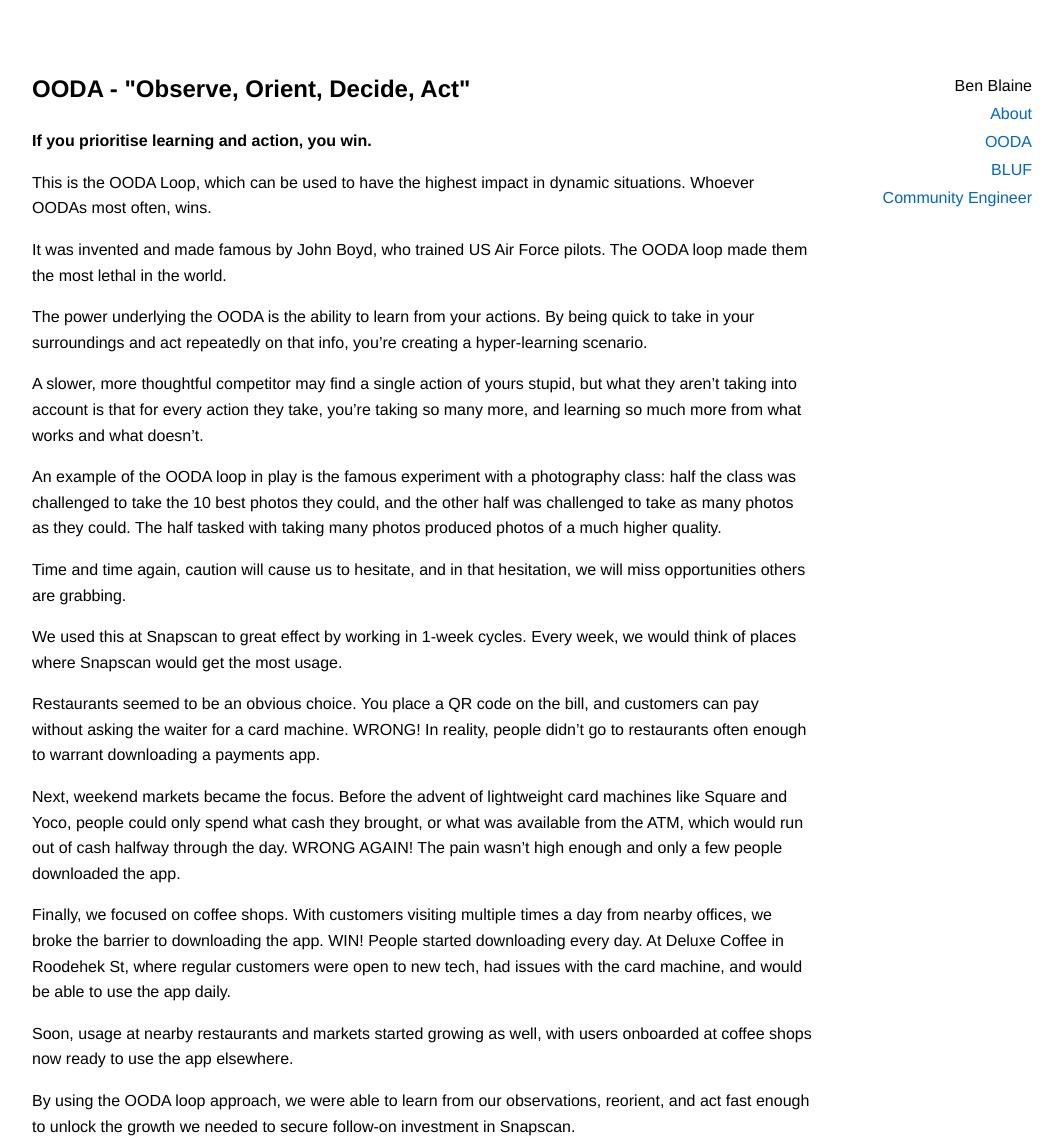
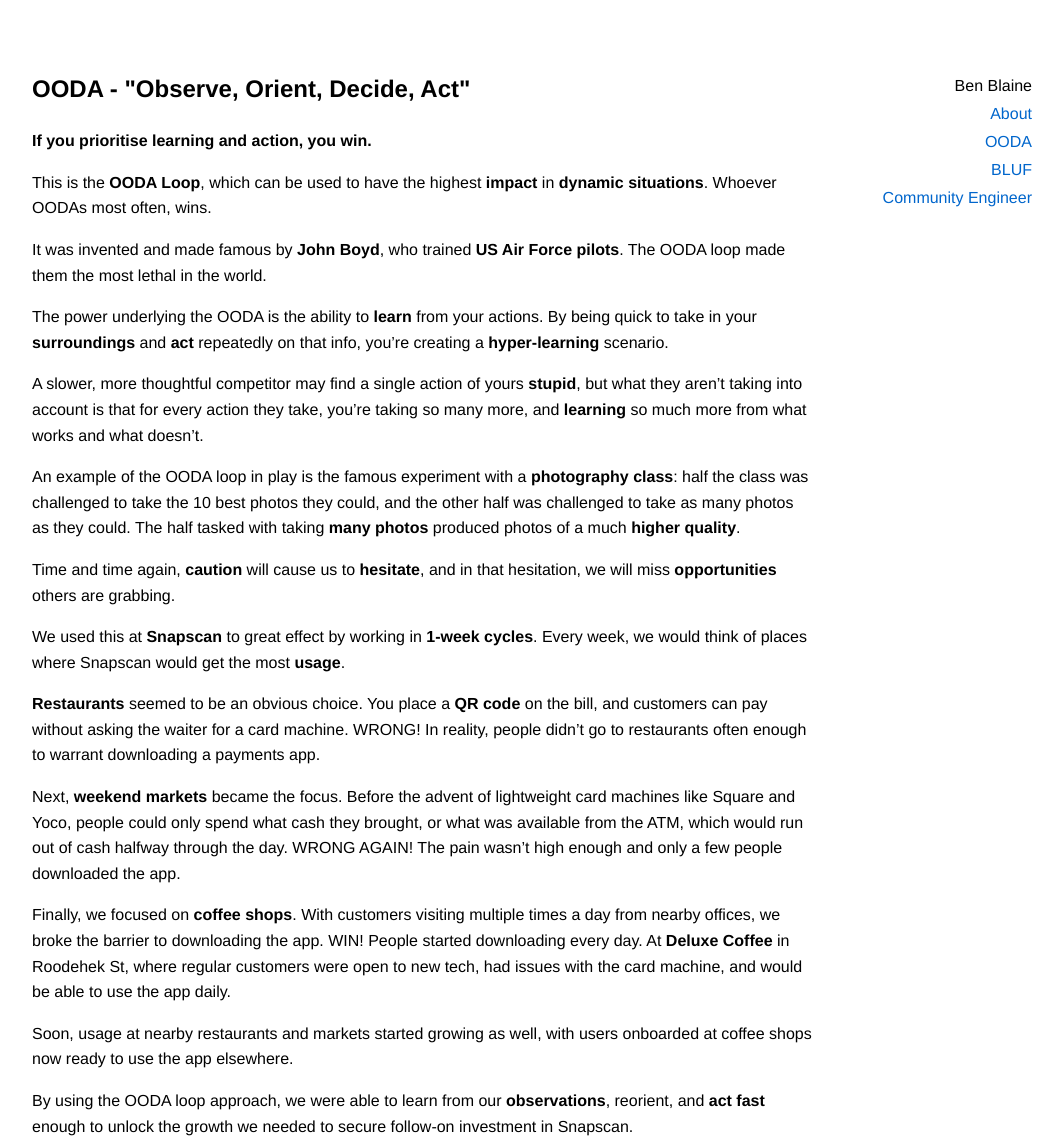
Before and after one commit to benblaine/benblaine.org, a plain HTML site: page ooda.html in a window 1280 px wide. Shown: the whole page, without its empty margins (108-1171 px from the left). Drawn offline with Linux system fonts and the light colour scheme.

Commit message:
Update ooda.html

```diff
--- a/ooda.html
+++ b/ooda.html
@@ -10,19 +10,19 @@
     <div id="container">
         <div id="content">
             <h2>OODA - "Observe, Orient, Decide, Act"</h2>
-            <p><strong>If you prioritise learning and action, you win.</strong></p>
-            <p>This is the OODA Loop, which can be used to have the highest impact in dynamic situations. Whoever OODAs most often, wins.</p>
-            <p>It was invented and made famous by John Boyd, who trained US Air Force pilots. The OODA loop made them the most lethal in the world.</p>
-            <p>The power underlying the OODA is the ability to learn from your actions. By being quick to take in your surroundings and act repeatedly on that info, you’re creating a hyper-learning scenario.</p>
-            <p>A slower, more thoughtful competitor may find a single action of yours stupid, but what they aren’t taking into account is that for every action they take, you’re taking so many more, and learning so much more from what works and what doesn’t.</p>
-            <p>An example of the OODA loop in play is the famous experiment with a photography class: half the class was challenged to take the 10 best photos they could, and the other half was challenged to take as many photos as they could. The half tasked with taking many photos produced photos of a much higher quality.</p>
-            <p>Time and time again, caution will cause us to hesitate, and in that hesitation, we will miss opportunities others are grabbing.</p>
-            <p>We used this at Snapscan to great effect by working in 1-week cycles. Every week, we would think of places where Snapscan would get the most usage.</p>
-            <p>Restaurants seemed to be an obvious choice. You place a QR code on the bill, and customers can pay without asking the waiter for a card machine. WRONG! In reality, people didn’t go to restaurants often enough to warrant downloading a payments app.</p>
-            <p>Next, weekend markets became the focus. Before the advent of lightweight card machines like Square and Yoco, people could only spend what cash they brought, or what was available from the ATM, which would run out of cash halfway through the day. WRONG AGAIN! The pain wasn’t high enough and only a few people downloaded the app.</p>
-            <p>Finally, we focused on coffee shops. With customers visiting multiple times a day from nearby offices, we broke the barrier to downloading the app. WIN! People started downloading every day. At Deluxe Coffee in Roodehek St, where regular customers were open to new tech, had issues with the card machine, and would be able to use the app daily.</p>
+            <p><strong>If you <strong>prioritise learning</strong> and <strong>action</strong>, you win.</strong></p>
+            <p>This is the <strong>OODA Loop</strong>, which can be used to have the highest <strong>impact</strong> in <strong>dynamic situations</strong>. Whoever OODAs most often, wins.</p>
+            <p>It was invented and made famous by <strong>John Boyd</strong>, who trained <strong>US Air Force pilots</strong>. The OODA loop made them the most lethal in the world.</p>
+            <p>The power underlying the OODA is the ability to <strong>learn</strong> from your actions. By being quick to take in your <strong>surroundings</strong> and <strong>act</strong> repeatedly on that info, you’re creating a <strong>hyper-learning</strong> scenario.</p>
+            <p>A slower, more thoughtful competitor may find a single action of yours <strong>stupid</strong>, but what they aren’t taking into account is that for every action they take, you’re taking so many more, and <strong>learning</strong> so much more from what works and what doesn’t.</p>
+            <p>An example of the OODA loop in play is the famous experiment with a <strong>photography class</strong>: half the class was challenged to take the 10 best photos they could, and the other half was challenged to take as many photos as they could. The half tasked with taking <strong>many photos</strong> produced photos of a much <strong>higher quality</strong>.</p>
+            <p>Time and time again, <strong>caution</strong> will cause us to <strong>hesitate</strong>, and in that hesitation, we will miss <strong>opportunities</strong> others are grabbing.</p>
+            <p>We used this at <strong>Snapscan</strong> to great effect by working in <strong>1-week cycles</strong>. Every week, we would think of places where Snapscan would get the most <strong>usage</strong>.</p>
+            <p><strong>Restaurants</strong> seemed to be an obvious choice. You place a <strong>QR code</strong> on the bill, and customers can pay without asking the waiter for a card machine. WRONG! In reality, people didn’t go to restaurants often enough to warrant downloading a payments app.</p>
+            <p>Next, <strong>weekend markets</strong> became the focus. Before the advent of lightweight card machines like Square and Yoco, people could only spend what cash they brought, or what was available from the ATM, which would run out of cash halfway through the day. WRONG AGAIN! The pain wasn’t high enough and only a few people downloaded the app.</p>
+            <p>Finally, we focused on <strong>coffee shops</strong>. With customers visiting multiple times a day from nearby offices, we broke the barrier to downloading the app. WIN! People started downloading every day. At <strong>Deluxe Coffee</strong> in Roodehek St, where regular customers were open to new tech, had issues with the card machine, and would be able to use the app daily.</p>
             <p>Soon, usage at nearby restaurants and markets started growing as well, with users onboarded at coffee shops now ready to use the app elsewhere.</p>
-            <p>By using the OODA loop approach, we were able to learn from our observations, reorient, and act fast enough to unlock the growth we needed to secure follow-on investment in Snapscan.</p>
+            <p>By using the OODA loop approach, we were able to learn from our <strong>observations</strong>, reorient, and <strong>act fast</strong> enough to unlock the growth we needed to secure follow-on investment in Snapscan.</p>
         </div>
 
         <div id="links">
```
